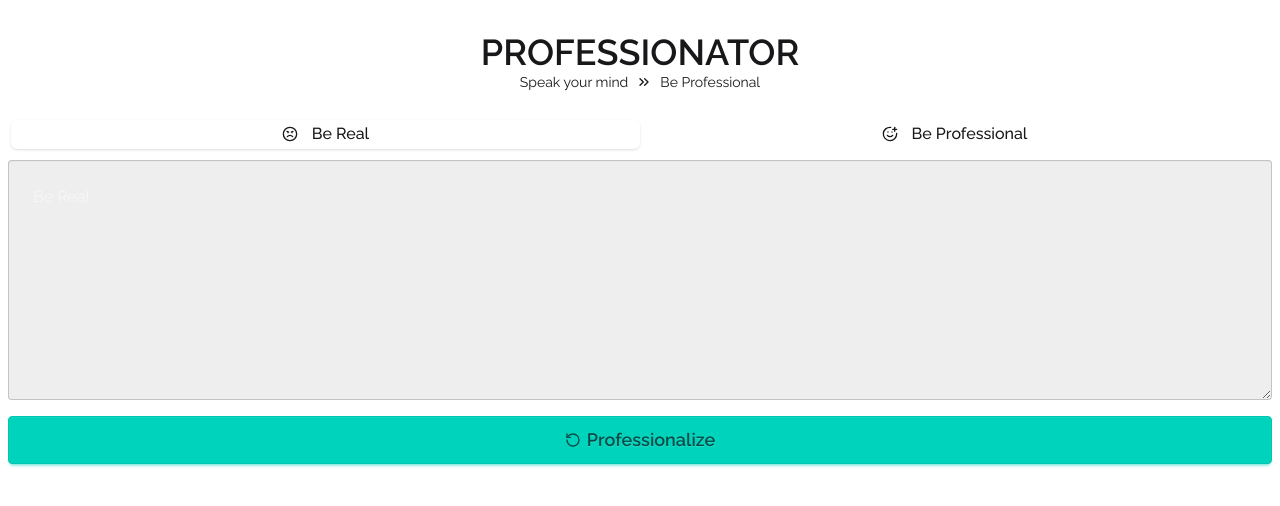
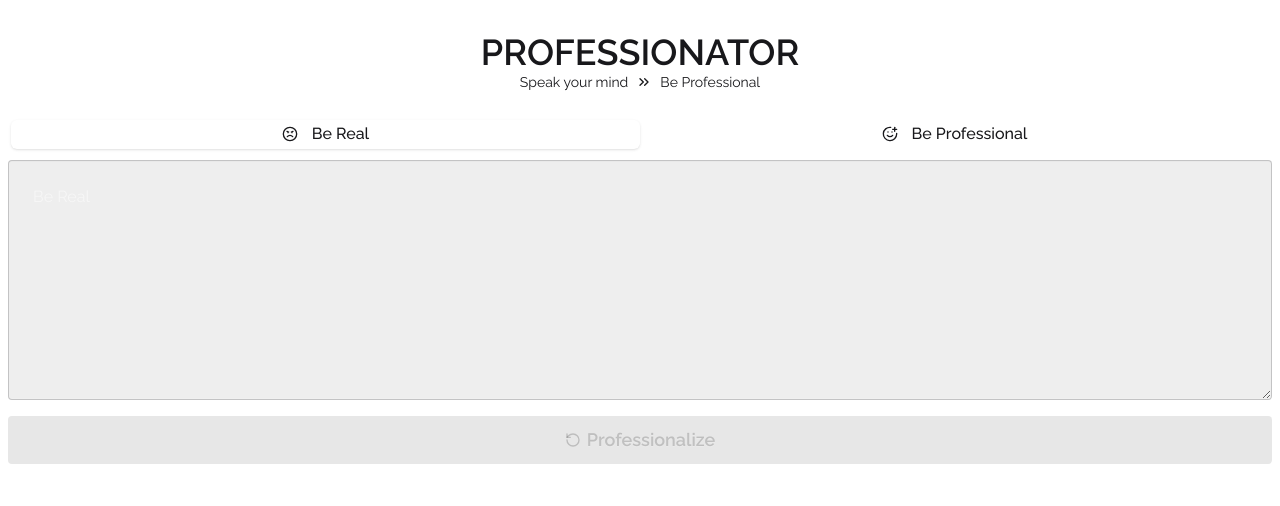
Before and after one commit to dabielf/professionator, a Next.js app: page / in a window 1280 px wide. Shown: the top 506 px of the page. Built offline with nearby package versions, Linux system fonts and the light colour scheme.

Commit message:
feat: disable professionalize button when input is empty or whitespace

```diff
--- a/src/app/page.tsx
+++ b/src/app/page.tsx
@@ -87,6 +87,7 @@ export default function Page() {
 						<button
 							type="button"
 							className="btn btn-accent btn-lg py-4"
+							disabled={!input || input.trim() === ""}
 							onClick={() => professionalize()}
 						>
 							<RotateCcw className="size-4" />
```
